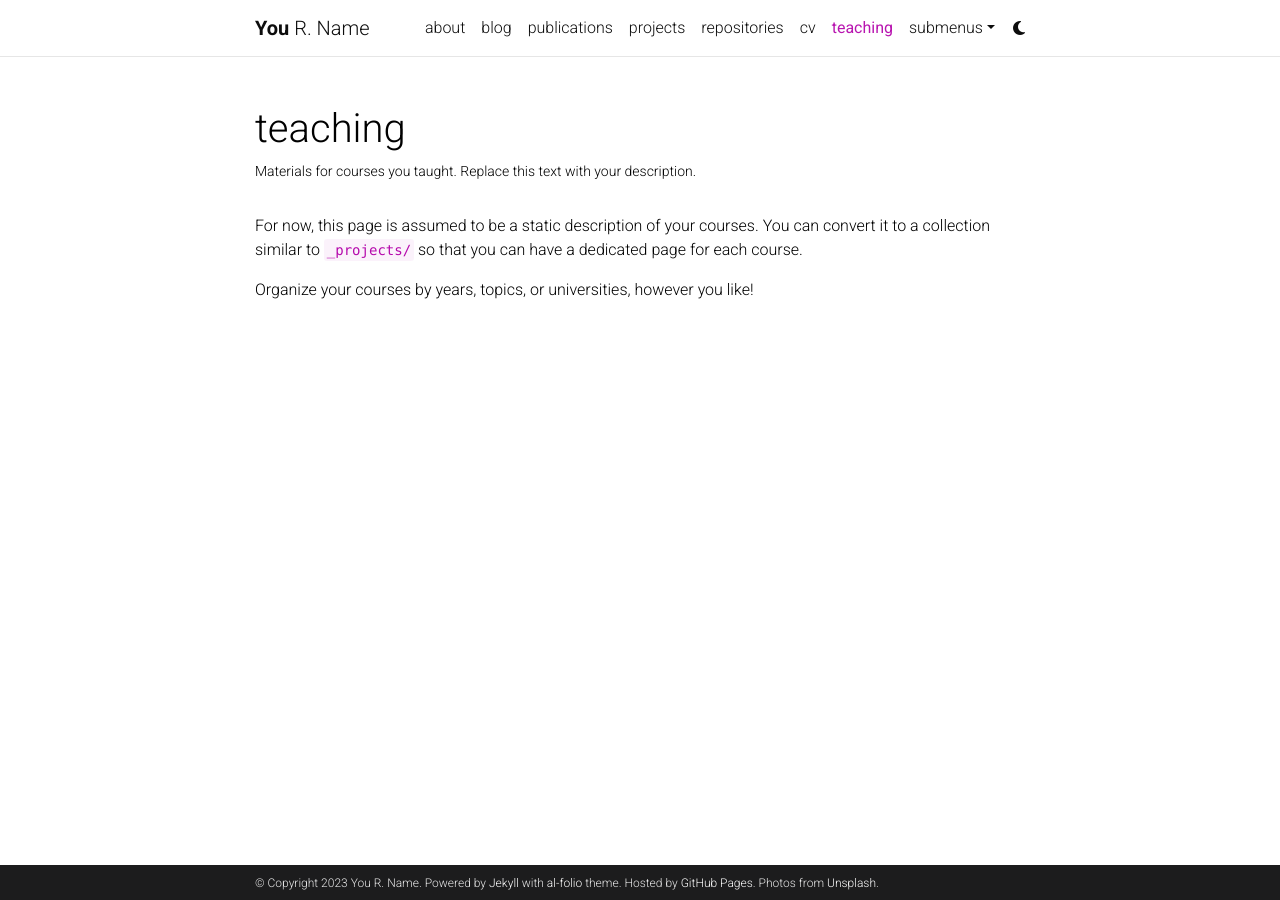
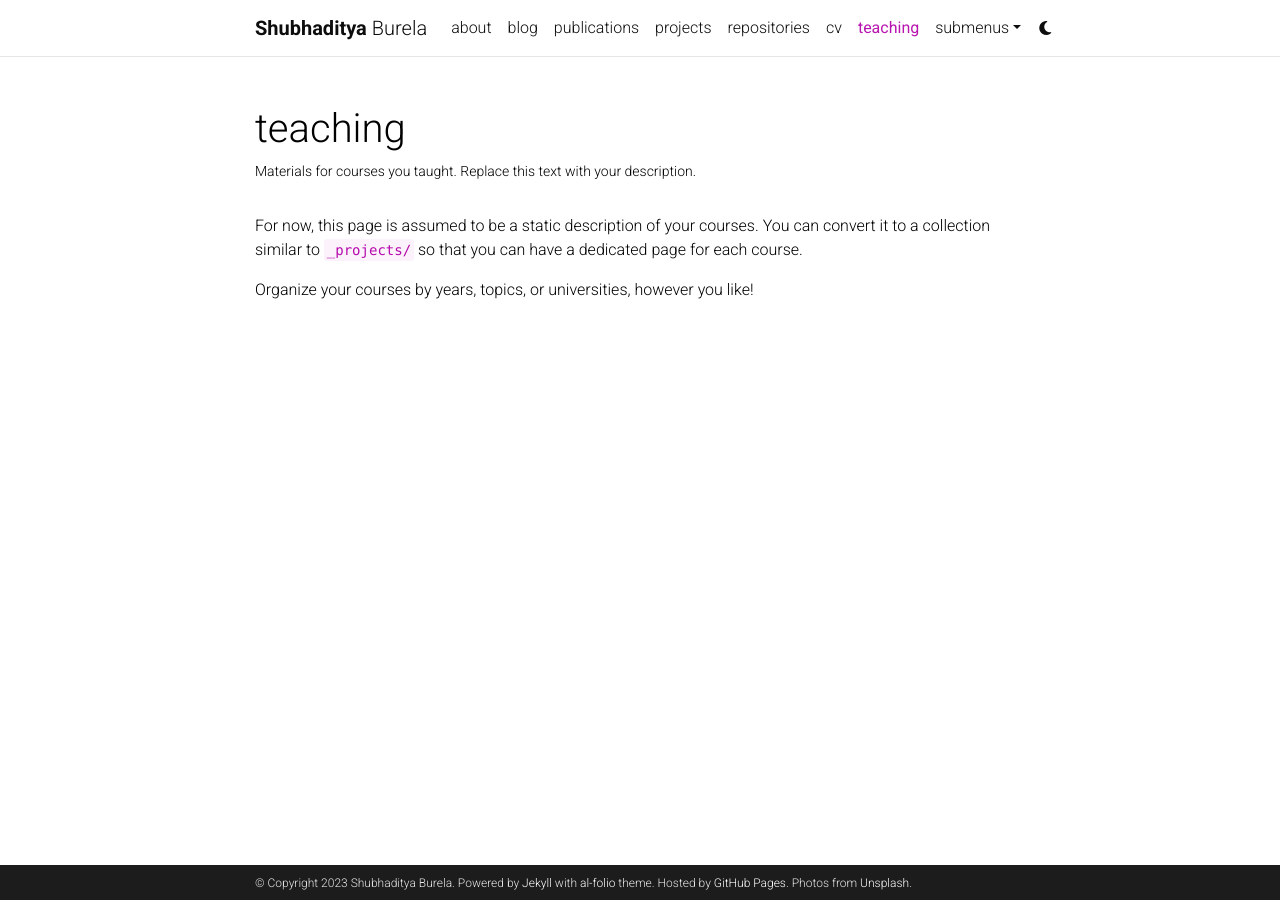
Before and after one commit to shubhadityaburela/shubhadityaburela.github.io, a Jekyll site: the page built from _pages/teaching.md, in a window 1280 px wide. Built offline with Jekyll 4.4.1, drawn with Linux system fonts in a browser that asks for light colours; comment, search, counter and statistics services are not loaded; a style sheet for code colours, icons or effects is not loaded.

```diff
--- a/_config.yml
+++ b/_config.yml
@@ -3,9 +3,9 @@
 # -----------------------------------------------------------------------------
 
 title: blank # the website title (if blank, full name will be used instead)
-first_name: You
-middle_name: R.
-last_name: Name
+first_name: Shubhaditya
+middle_name:
+last_name: Burela
 email: you@example.com
 description: > # the ">" symbol means to ignore newlines until "footer_text:"
   A simple, whitespace theme for academics. Based on [*folio](https://github.com/bogoli/-folio) design.
@@ -18,8 +18,8 @@ keywords: jekyll, jekyll-theme, academic-website, portfolio-website  # add your
 lang: en # the language of your site (for example: en, fr, cn, ru, etc.)
 icon: ⚛️  # the emoji used as the favicon (alternatively, provide image name in /assets/img/)
 
-url: https://alshedivat.github.io # the base hostname & protocol for your site
-baseurl: /al-folio # the subpath of your site, e.g. /blog/
+url: https://shubhadityaburela.github.io # the base hostname & protocol for your site
+baseurl:  # the subpath of your site, e.g. /blog/
 last_updated: false # set to true if you want to display last updated in the footer
 impressum_path:  # set to path to include impressum link in the footer, use the same path as permalink in a page, helps to conform with EU GDPR
 
@@ -326,7 +326,7 @@ external_links:
 # -----------------------------------------------------------------------------
 
 imagemagick:
-  enabled: true # enables responsive images for your site (recommended, see https://github.com/alshedivat/al-folio/issues/537)
+  enabled: false # enables responsive images for your site (recommended, see https://github.com/alshedivat/al-folio/issues/537)
   widths:
     - 480
     - 800
```
Also changed, not shown: _pages/about.md (+1 -1 lines).
